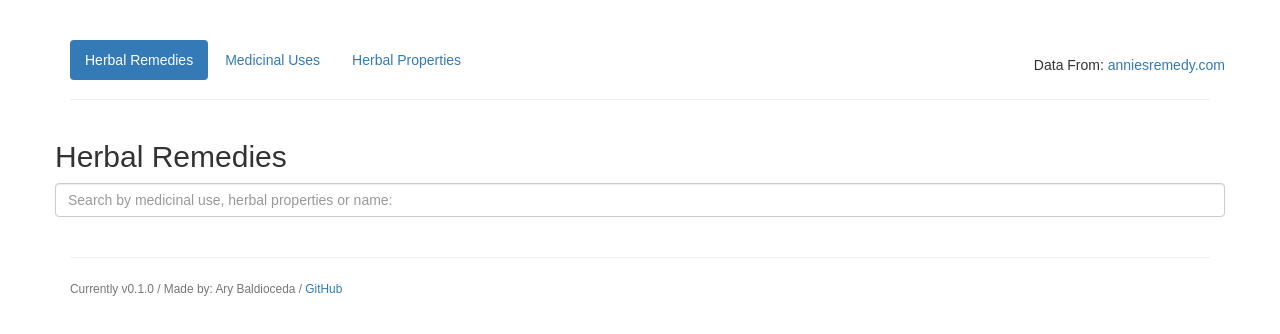
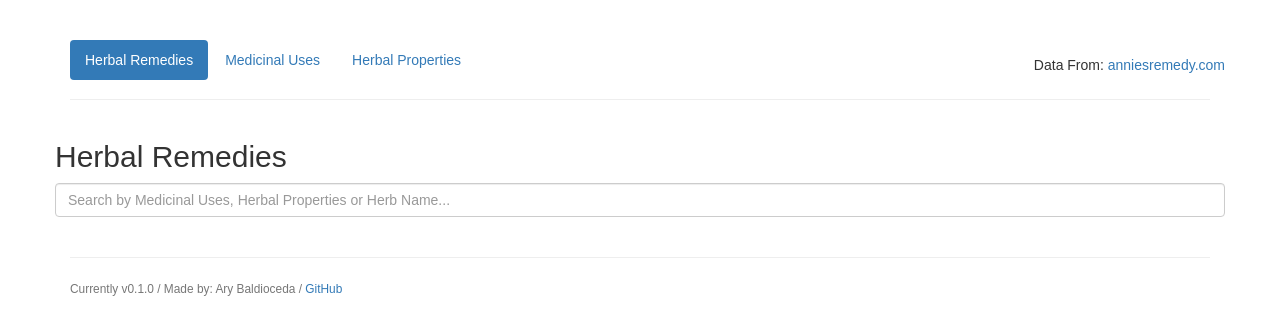
Before and after one commit to Ary770/herbal-remedies-app, a React (Create React App) app in the folder client/: page /herbs in a window 1280 px wide. Shown: the top 334 px of the page. Built offline with nearby package versions, Linux system fonts and the light colour scheme; no server answers.

Commit message:
fixed bug in medicinalUses

```diff
--- a/client/src/containers/HerbsPage.js
+++ b/client/src/containers/HerbsPage.js
@@ -26,7 +26,7 @@ const HerbsPage = (props) => {
           type="text"
           onChange={e => handleSearch(e)}
           className="form-control"
-          placeholder="Search by medicinal use, herbal properties or name:"
+          placeholder="Search by Medicinal Uses, Herbal Properties or Herb Name..."
           />
         <br/>
       { herbs.length === 0 ? null : <Herbs url={match.url} herbs={herbs}/> }
--- a/client/src/containers/MedicinalUses.js
+++ b/client/src/containers/MedicinalUses.js
@@ -7,9 +7,6 @@ import { bindActionCreators } from 'redux';
 import * as actions from '../actions/herbs';
 
 class MedicinalUses extends React.Component {
-  state = {
-    showHerbs: null,
-  }
 
   handleSearch = (event) => {
     const input = event.target.value
@@ -21,7 +18,7 @@ class MedicinalUses extends React.Component {
   }
 
   render() {
-    const target = this.state.herbs;
+    const target = this.props.herbs;
     let herbsList = null;
 
     if (target) {
@@ -30,7 +27,7 @@ class MedicinalUses extends React.Component {
 
     return (
       <div className="row">
-        <h1>Search by Medicinal Uses</h1>
+        <h2>Search by Medicinal Uses</h2>
         <div className="col-lg-6">
           <input
             type="text"
```
Also changed, not shown: client/src/reducers/herbs.js (line endings or trailing spaces).
